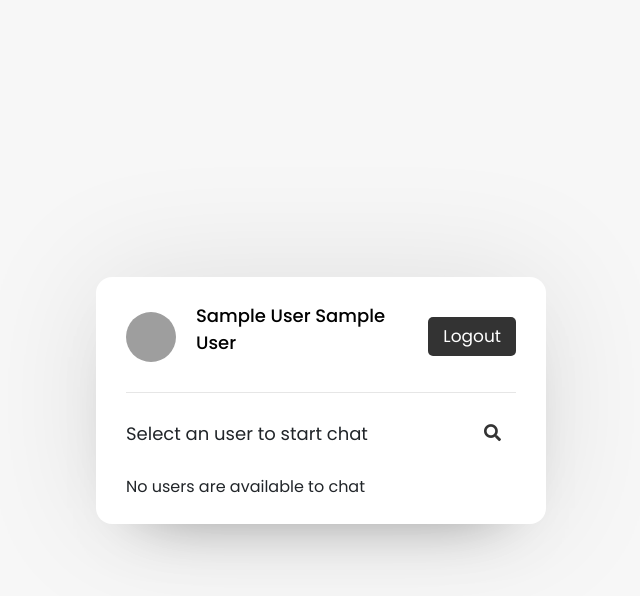
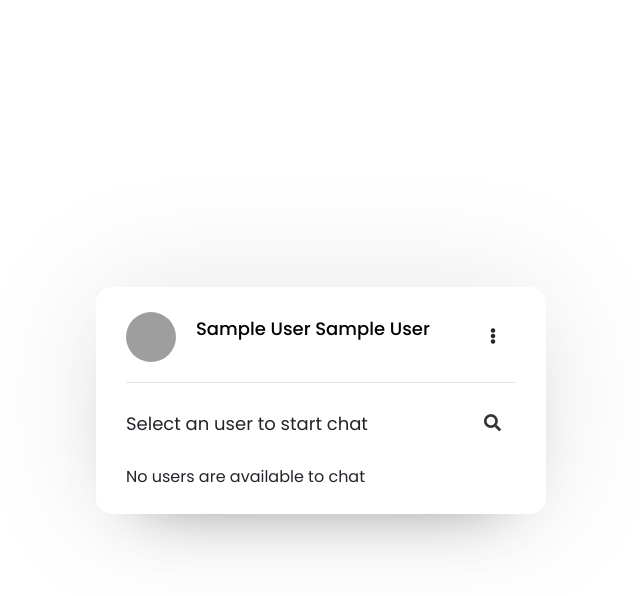
Before and after one commit to lee-quan/Software-Maintenance-assignment, a PHP site: page /users.php in a window 1280 px wide. Shown: the top 596 px of the page, without its empty margins (319-959 px from the left). Run offline with PHP 8.4, Linux system fonts and the light colour scheme; the visitor is signed in with stand-in values (Sample User, id 1); grey boxes are pictures that could not be loaded.

Commit message:
check master branch issue

```diff
--- a/header.php
+++ b/header.php
@@ -6,9 +6,9 @@
   <meta name="viewport" content="width=device-width, initial-scale=1.0">
   <meta http-equiv="X-UA-Compatible" content="ie=edge">
   <title>Realtime Chat App | CodingNepal</title>
+  <link rel="stylesheet" href="style.css">
   <link rel="stylesheet" href="https://cdnjs.cloudflare.com/ajax/libs/font-awesome/5.15.2/css/all.min.css"/>
   <link href="https://cdn.jsdelivr.net/npm/bootstrap@5.1.3/dist/css/bootstrap.min.css" rel="stylesheet" integrity="sha384-1BmE4kWBq78iYhFldvKuhfTAU6auU8tT94WrHftjDbrCEXSU1oBoqyl2QvZ6jIW3" crossorigin="anonymous">
-  <link rel="stylesheet" href="style.css">
   <!-- jQuery -->
   <script src="https://cdn.jsdelivr.net/npm/bootstrap@5.1.3/dist/js/bootstrap.bundle.min.js" integrity="sha384-ka7Sk0Gln4gmtz2MlQnikT1wXgYsOg+OMhuP+IlRH9sENBO0LRn5q+8nbTov4+1p" crossorigin="anonymous"></script>
   <script src="https://code.jquery.com/jquery-3.6.0.js" integrity="sha256-H+K7U5CnXl1h5ywQfKtSj8PCmoN9aaq30gDh27Xc0jk=" crossorigin="anonymous"></script>
--- a/users.php
+++ b/users.php
@@ -1,11 +1,12 @@
 <?php
 session_start();
 include_once "php/config.php";
-  if(!isset($_SESSION['unique_id'])){
+if (!isset($_SESSION['unique_id'])) {
   header("location: login.php");
 }
 ?>
 <?php include_once "header.php"; ?>
+
 <body>
   <div class="wrapper">
     <section class="users">
@@ -13,17 +14,28 @@
         <div class="content">
           <?php
           $sql = mysqli_query($conn, "SELECT * FROM users WHERE unique_id = {$_SESSION['unique_id']}");
-            if(mysqli_num_rows($sql) > 0){
+          if (mysqli_num_rows($sql) > 0) {
             $row = mysqli_fetch_assoc($sql);
           }
           ?>
           <img src="php/images/<?php echo $row['img']; ?>" alt="">
           <div class="details">
-            <span><?php echo $row['fname']. " " . $row['lname'] ?></span>
+            <span><?php echo $row['fname'] . " " . $row['lname'] ?></span>
             <p><?php echo $row['status']; ?></p>
           </div>
         </div>
-        <a href="php/logout.php?logout_id=<?php echo $row['unique_id']; ?>" class="logout">Logout</a>
+        <div class="dropdown" style="margin-right: 20px">
+          <!-- <button class="btn btn-secondary dropdown-toggle" type="button" id="dropdownMenuButton1" data-bs-toggle="dropdown" aria-expanded="false">
+            Dropdown button
+          </button> -->
+          <i class="fas fa-ellipsis-v"type="button" id="dropdownMenuButton1" data-bs-toggle="dropdown" aria-expanded="false"></i>
+          <ul class="dropdown-menu" aria-labelledby="dropdownMenuButton1">
+            <li><a class="dropdown-item" href="#">Action</a></li>
+            <li><a class="dropdown-item" href="#">Another action</a></li>
+            <li><a class="dropdown-item <!--logout-->" href="php/logout.php?logout_id=<?php echo $row['unique_id']; ?>">Logout</a></li>
+          </ul>
+        </div>
+        <!-- <a href="php/logout.php?logout_id=<?php echo $row['unique_id']; ?>" class="logout">Logout</a> -->
       </header>
       <div class="search">
         <span class="text">Select an user to start chat</span>
@@ -39,4 +51,5 @@
   <script src="javascript/users.js"></script>
 
 </body>
+
 </html>
```
Lines whose indentation alone changed are shown as unchanged.
